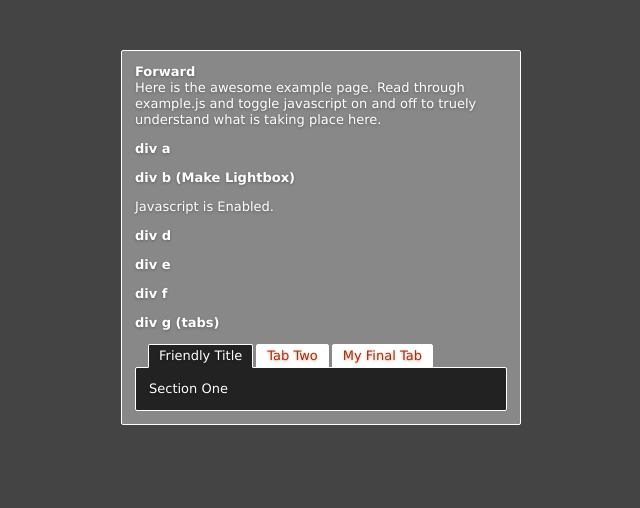
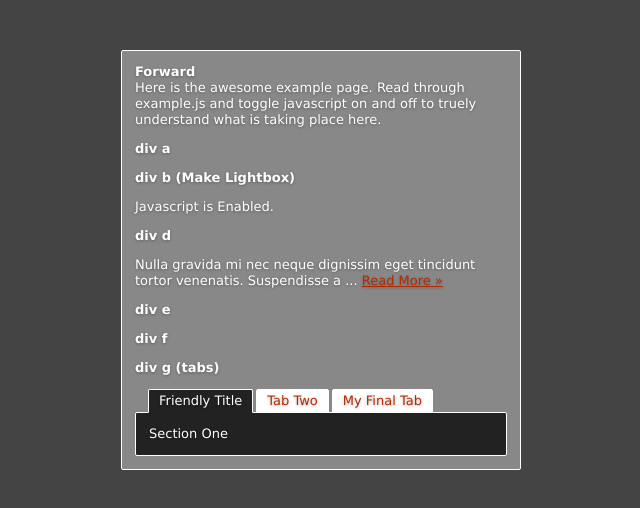
Before and after one commit to dancrew32/AWESOME-JS, a plain HTML site: page index.html in a window 1280 px wide. Shown: the whole page, without its empty margins (319-959 px from the left). Drawn offline with Linux system fonts and the light colour scheme.

Commit message:
add truncation example

```diff
--- a/awesome.js
+++ b/awesome.js
@@ -440,10 +440,10 @@ var AWESOME = (function () {
 		},
 		// Animation coming soon
 		// animate: function (ele, props, time, callback, context) {
-        //     if (FX) {
-        //         var fx = new FX(ele, props, time);
-        //         fx.start();
-        //     }
+		//	   if (FX) {
+		//		   var fx = new FX(ele, props, time);
+		//		   fx.start();
+		//	   }
 		// },
 		truncate: function(obj, len) {
 			var len = len || 80;
@@ -455,7 +455,10 @@ var AWESOME = (function () {
 					if (trunc.length > len) {
 						trunc = trunc.substring(0, len);
 						trunc = trunc.replace(/\w+$/, '');
-                        trunc += '<a href="#" onclick="this.parentNode.innerHTML=unescape(\''+ escape(obj[i].innerHTML)+'\'); return false;">Read More &raquo;<\/a>';
+						trunc += '... <a href="#" ' +
+						'onclick="this.parentNode.innerHTML=' +
+						'unescape(\''+ escape(obj[i].innerHTML)+'\');return false;">' +
+						'Read More &raquo;<\/a>';
 						obj[i].innerHTML = trunc;
 					}
 				}
@@ -464,7 +467,10 @@ var AWESOME = (function () {
 				if (trunc.length > len) {
 					trunc = trunc.substring(0, len);
 					trunc = trunc.replace(/\w+$/, '');
-                    trunc += '<a href="#" onclick="this.parentNode.innerHTML=unescape(\''+ escape(obj[i].innerHTML)+'\'); return false;">Read More &raquo;<\/a>';
+					trunc += '... <a href="#" ' +
+					'onclick="this.parentNode.innerHTML=' +
+					'unescape(\''+ escape(obj.innerHTML)+'\');return false;">' +
+					'Read More &raquo;<\/a>';
 					obj.innerHTML = trunc;
 				}
 			}
@@ -513,13 +519,13 @@ var AWESOME = (function () {
 			}
 		}
 		// getRemote: function(url, remoteSelector, localSelector) {
-        //   var localSelector = localSelector || this.getTag('body');
-        //   var remoteSelector = remoteSelector || '';
-        //   var get  = '/php/getremote.php?url='+ url;
-        //       get += '&sel='+ remoteSelector;
-        //   this.ajax(get, function(res) {
-        //     localSelector.innerHTML = res;
-        //   });
+		//	 var localSelector = localSelector || this.getTag('body');
+		//	 var remoteSelector = remoteSelector || '';
+		//	 var get  = '/php/getremote.php?url='+ url;
+		//		 get += '&sel='+ remoteSelector;
+		//	 this.ajax(get, function(res) {
+		//	   localSelector.innerHTML = res;
+		//	 });
 		// }
 	};
 })();
--- a/example.js
+++ b/example.js
@@ -11,6 +11,7 @@
             $b       = $.getId('b'),
             $c       = $.getId('c'),
             $d       = $.getId('d'),
+            $trunc   = $.getId('trunc'),
             $e       = $.getId('e'),
             $f       = $.getId('f'),
             $g       = $.getId('g'),
@@ -73,5 +74,8 @@
         var cook = $.readCookie('foobar');
         $.log(cook);
 
+        // Truncation example
+        $.truncate($trunc, 100); // Truncate to 100 chars
+
     });
 })(AWESOME);
--- a/index.html
+++ b/index.html
@@ -17,7 +17,13 @@
     <section id="a"><h2>div a</h2></section>
     <section id="b" class="special"><h2>div b (Make Lightbox)</h2></section>
     <section id="c"><h2>div c</h2></section>
-    <section id="d"><h2>div d</h2></section>
+    <section id="d"><h2>div d</h2>
+    	<div id="trunc">
+    	Nulla gravida mi nec neque dignissim eget tincidunt tortor venenatis.
+        Suspendisse a ipsum sit amet felis imperdiet condimentum vitae id augue.
+        Maecenas massa nulla, pharetra at adipiscing eget, auctor id justo.
+    	</div>
+    </section>
     <section id="e"><h2>div e</h2></section>
     <section id="f"><h2>div f</h2></section>
     <section id="g">
```
Lines whose indentation alone changed are shown as unchanged.
